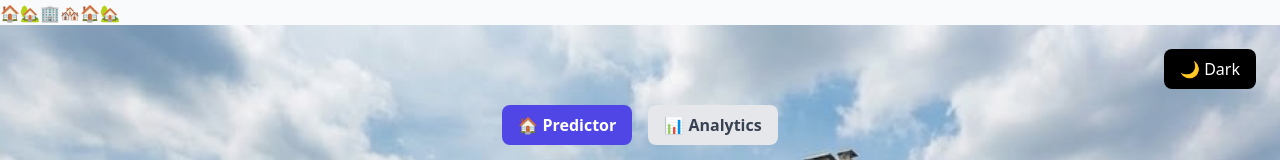
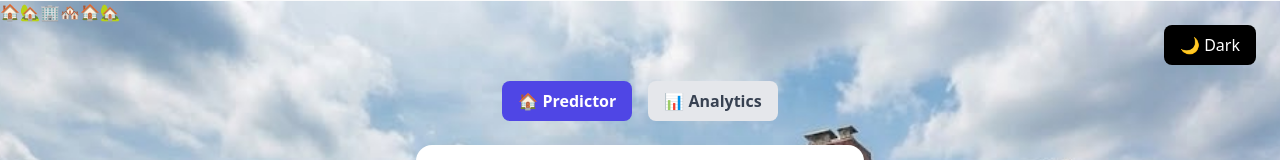
Before and after one commit to runeking2006/chennai-house-prices, a React (Create React App) app in the folder frontend/: page / in a window 1280 px wide. Shown: the top 160 px of the page. Built offline with nearby package versions, Linux system fonts and the light colour scheme; no server answers.

Commit message:
Update floating-icons div with fixed positioning

```diff
--- a/frontend/src/App.js
+++ b/frontend/src/App.js
@@ -441,7 +441,7 @@ export default function App() {
 
   return (
     <>
-      <div className="floating-icons">
+      <div className="floating-icons fixed top-0 left-0 w-full h-full z-50 pointer-events-none">
         <span>🏠</span>
         <span>🏡</span>
         <span>🏢</span>
```
